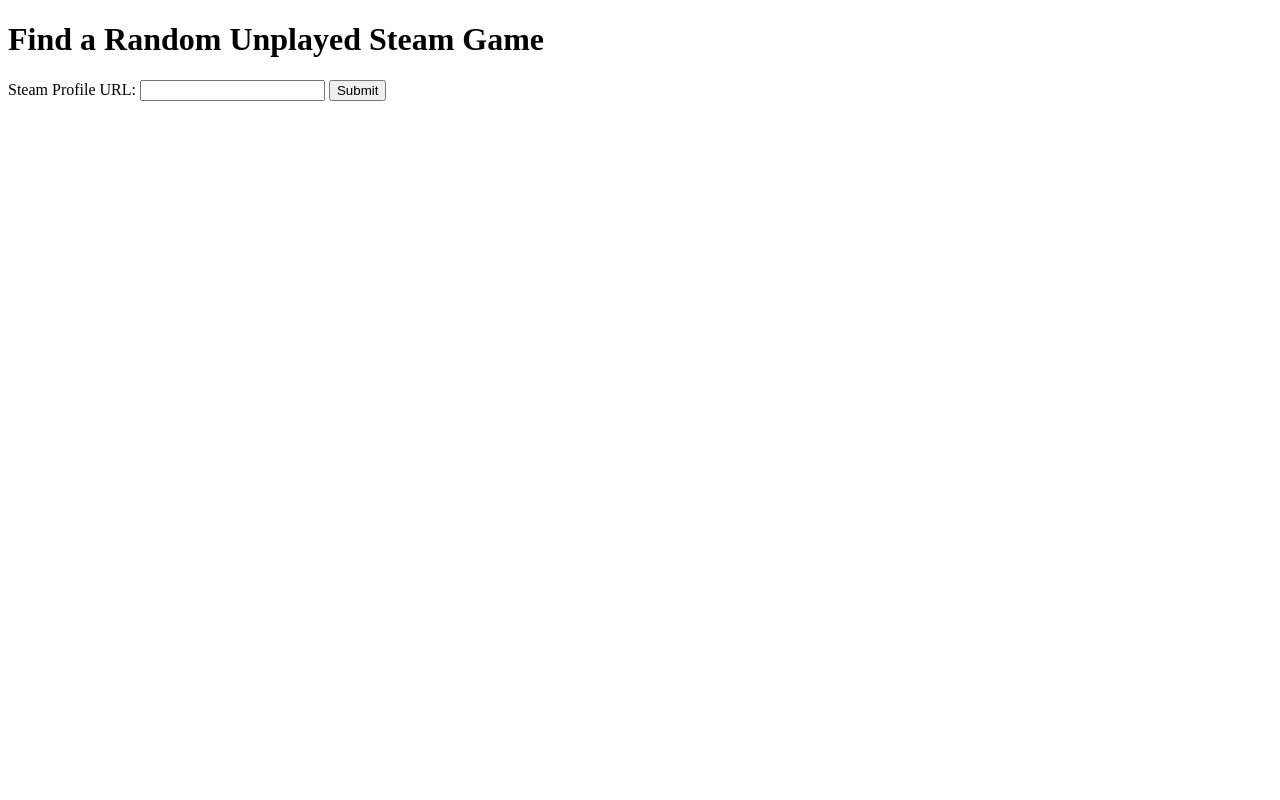
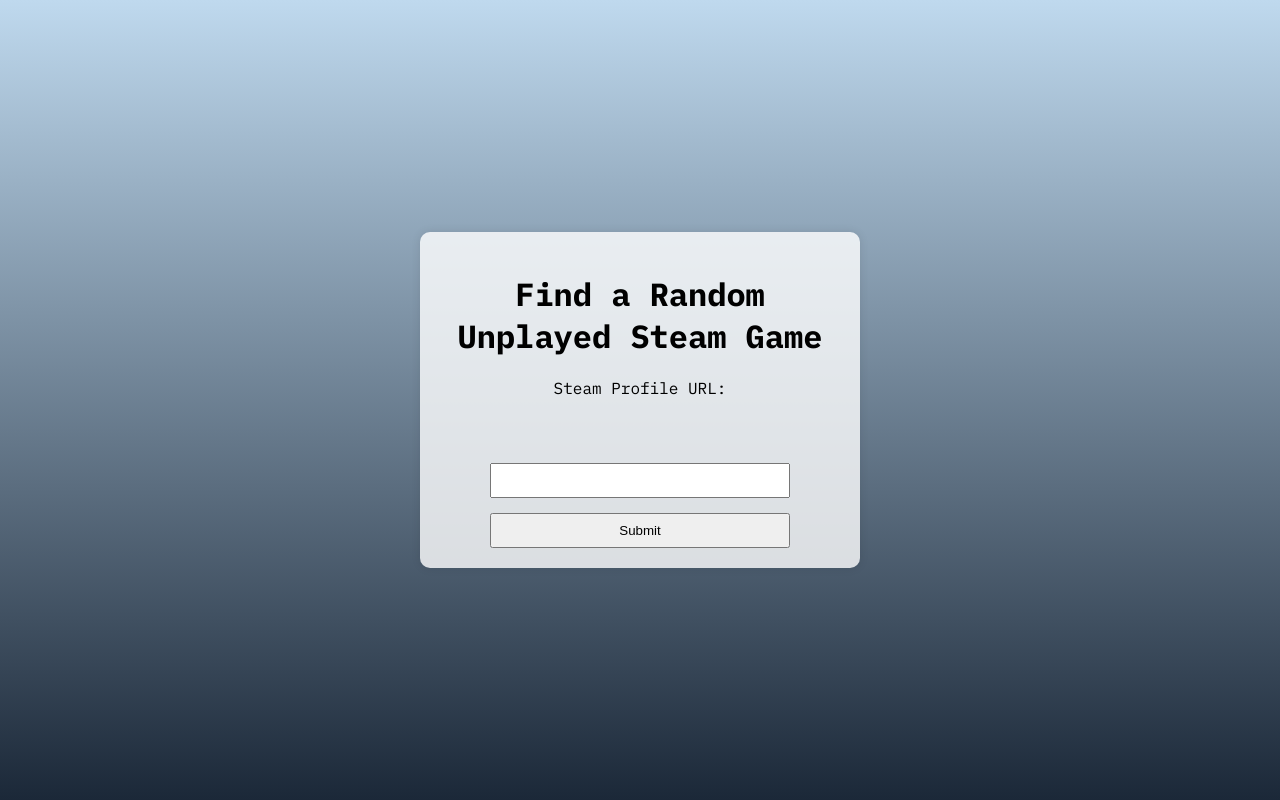
Before and after one commit to Napman22/Steam-re, a Flask app: page / in a window 1280 px wide. Run offline with Flask 3, Linux system fonts and the light colour scheme.

Commit message:
added styling, submit form keeps information

```diff
--- a/app.py
+++ b/app.py
@@ -91,7 +91,9 @@
 
 @app.route('/', methods=['GET', 'POST'])
 def index():
+    steam_id = ''
     if request.method == 'POST':
+        steam_id = request.form.get('steam_id')
         profile_url = request.form['steam_id']
         user_id = extract_steam_id_from_url(profile_url)
 
@@ -108,7 +110,7 @@
         photo = gamePhotos(app_id)
 
         return render_template('index.html', game=randomGame['name'],
-                               app_id=app_id, tags=tags if tags else 'No tags found', photo=photo if photo else 'No Photos found')
+                               steam_id=steam_id,app_id=app_id, tags=tags if tags else 'No tags found', photo=photo if photo else 'No Photos found')
 
     return render_template('index.html')
 
--- a/static/css/index.css
+++ b/static/css/index.css
@@ -1,7 +1,69 @@
 :root {
-    font-family: "IBM Plex Mono", monospace;
-    font-weight: 400;
-    font-style: normal;
-    background-image: linear-gradient(to bottom, #C7D5E0, #1B2838);
+  font-family: "IBM Plex Mono", monospace;
+  font-weight: 400;
+  font-style: normal;
 
+  background: rgb(191, 217, 238);
+  background: linear-gradient(180deg, rgba(191, 217, 238, 1) 0%, rgba(27, 40, 56, 1) 100%);
+  background-repeat: no-repeat;
+  background-attachment: fixed;
+}
+
+body {
+  display: flex;
+  flex-direction: column;
+  align-items: center;
+  justify-content: center;
+  height: 100vh;
+  margin: 0;
+  padding: 20px; /* Added padding to prevent content from touching edges on smaller screens */
+  box-sizing: border-box; /* Ensures padding and borders are included in the total width and height */
+}
+
+.container, .container2 {
+  display: flex;
+  flex-direction: column;
+  align-items: center;
+  justify-content: center;
+  text-align: center;
+  background-color: rgba(255, 255, 255, 0.8);
+  padding: 20px;
+  border-radius: 10px;
+  box-shadow: 0 0 10px rgba(0, 0, 0, 0.1);
+  max-width: 400px;
+  width: 100%; /* Makes sure the container scales to the width of the viewport */
+  margin: 10px; /* Adds margin for spacing between containers */
+}
+
+/* Adjust input and form elements */
+form.profile {
+  display: flex;
+  flex-direction: column;
+  align-items: center;
+  gap: 10px; /* Adds spacing between form elements */
+  width: 100%;
+}
+
+input[type="text"], input[type="submit"] {
+  padding: 8px;
+  width: 100%; /* Ensures inputs are full width */
+  max-width: 300px;
+  margin-top: 5px;
+  box-sizing: border-box; /* Includes padding in the total width */
+}
+
+/* Responsive adjustments */
+@media (max-width: 600px) {
+  .container, .container2 {
+      max-width: 90%; /* Allows the containers to grow on smaller screens */
+      padding: 15px; /* Reduces padding for smaller screens */
   }
+
+  input[type="text"], input[type="submit"] {
+      max-width: 100%; /* Allows inputs to grow on smaller screens */
+  }
+
+  body {
+      padding: 10px; /* Further reduces padding for smaller screens */
+  }
+}
--- a/templates/index.html
+++ b/templates/index.html
@@ -5,7 +5,7 @@
     <link rel="preconnect" href="https://fonts.googleapis.com">
     <link rel="preconnect" href="https://fonts.gstatic.com" crossorigin>
     <link href="https://fonts.googleapis.com/css2?family=IBM+Plex+Mono:ital,wght@0,100;0,200;0,300;0,400;0,500;0,600;0,700;1,100;1,200;1,300;1,400;1,500;1,600;1,700&family=Orbitron:wght@400..900&display=swap" rel="stylesheet">
-
+    <link rel="stylesheet" href="../static/css/index.css">
 
     <meta charset="UTF-8">
     <meta name="viewport" content="width=device-width, initial-scale=1.0">
@@ -13,27 +13,36 @@
 </head>
 <body>
 
-    <div>
-        <h1>Find a Random Unplayed Steam Game</h1>
-        <form method="POST">
+    <div class="container">
+
+        <h1 class="text">Find a Random Unplayed Steam Game</h1>
+        <form class="profile" method="POST">
             <label for="steam_id">Steam Profile URL:</label>
-            <input type="text" id="steam_id" name="steam_id" required>
+            <br />
+            <br />
+            <input type="text" id="steam_id" name="steam_id" value="{{ steam_id }}" required>
             <input type="submit" value="Submit">
         </form>
+
     </div>
 
 
     {% if game %}
-    <h2>Selected Game: {{ game }}</h2>
-    <p>Game ID: {{ app_id }}</p>
-    <p>Tags: {{ tags }}</p>
+    <div class="container2">
+        <h2>Selected Game: {{ game }}</h2>
+        <p>Game ID: {{ app_id }}</p>
+        <p>Tags: {{ tags }}</p>
 
-    <img src={{photo}}/>
+        <img src={{photo}} alt="Game Image" width="300"/>
+
+        {% elif error %}
+        <div class="container2">
+            <p style="color: red;">{{ error }}</p>
+        </div>
+    </div>
+        {% endif %}
 
 
-    {% elif error %}
-    <p style="color: red;">{{ error }}</p>
-    {% endif %}
 </body>
 
 </html>
```
